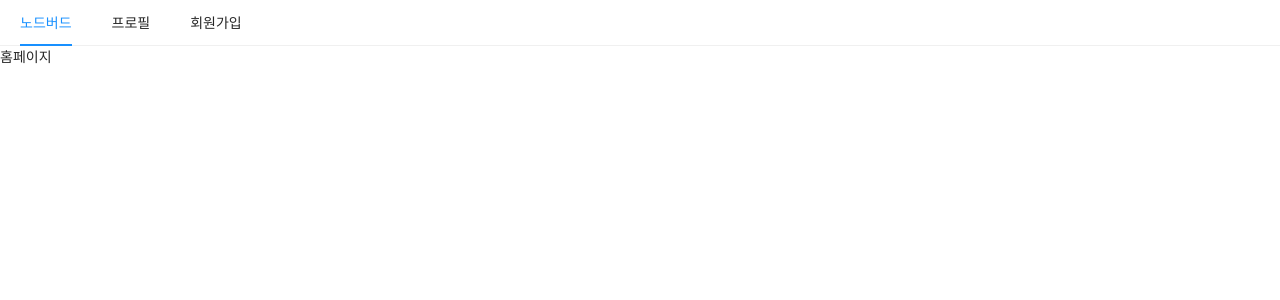
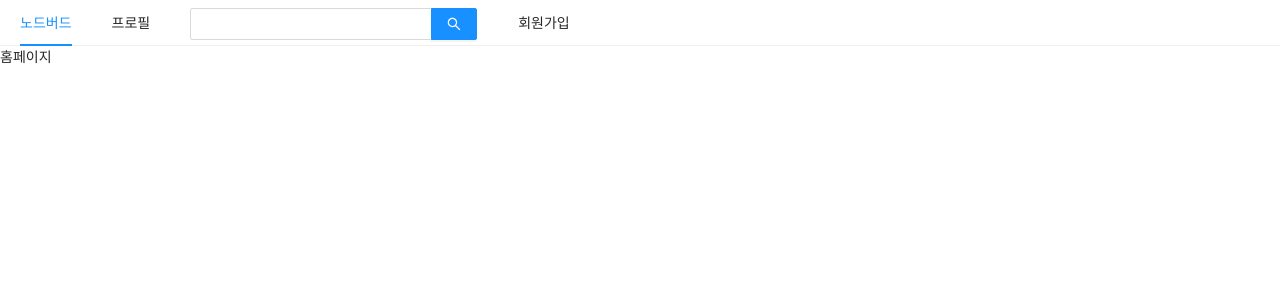
Before and after one commit to Yeon-seong/react-nodebird, a Next.js app in the folder front/: page / in a window 1280 px wide. Shown: the top 300 px of the page. Built offline with nearby package versions, Linux system fonts and the light colour scheme.

Commit message:
트위터 클론 : 메뉴 창에 해시태그 검색 창 추가 antd Input 컴포넌트, enterButton 프롭스 사용

```diff
--- a/front/components/AppLayout.js
+++ b/front/components/AppLayout.js
@@ -4,7 +4,7 @@
 import React from 'react';
 import propTypes from 'prop-types';
 import Link from 'next/link';
-import { Menu } from 'antd';
+import { Menu, Input } from 'antd';
 
 const AppLayout = ({ children }) => {
   return (
@@ -16,6 +16,10 @@ const AppLayout = ({ children }) => {
 
 				<Menu.Item>
 					<Link href="/profile"><a>프로필</a></Link>
+				</Menu.Item>
+
+				<Menu.Item>
+					<Input.Search enterButton style={{ verticalAlign: 'middle' }} />
 				</Menu.Item>
 
 				<Menu.Item>
```
